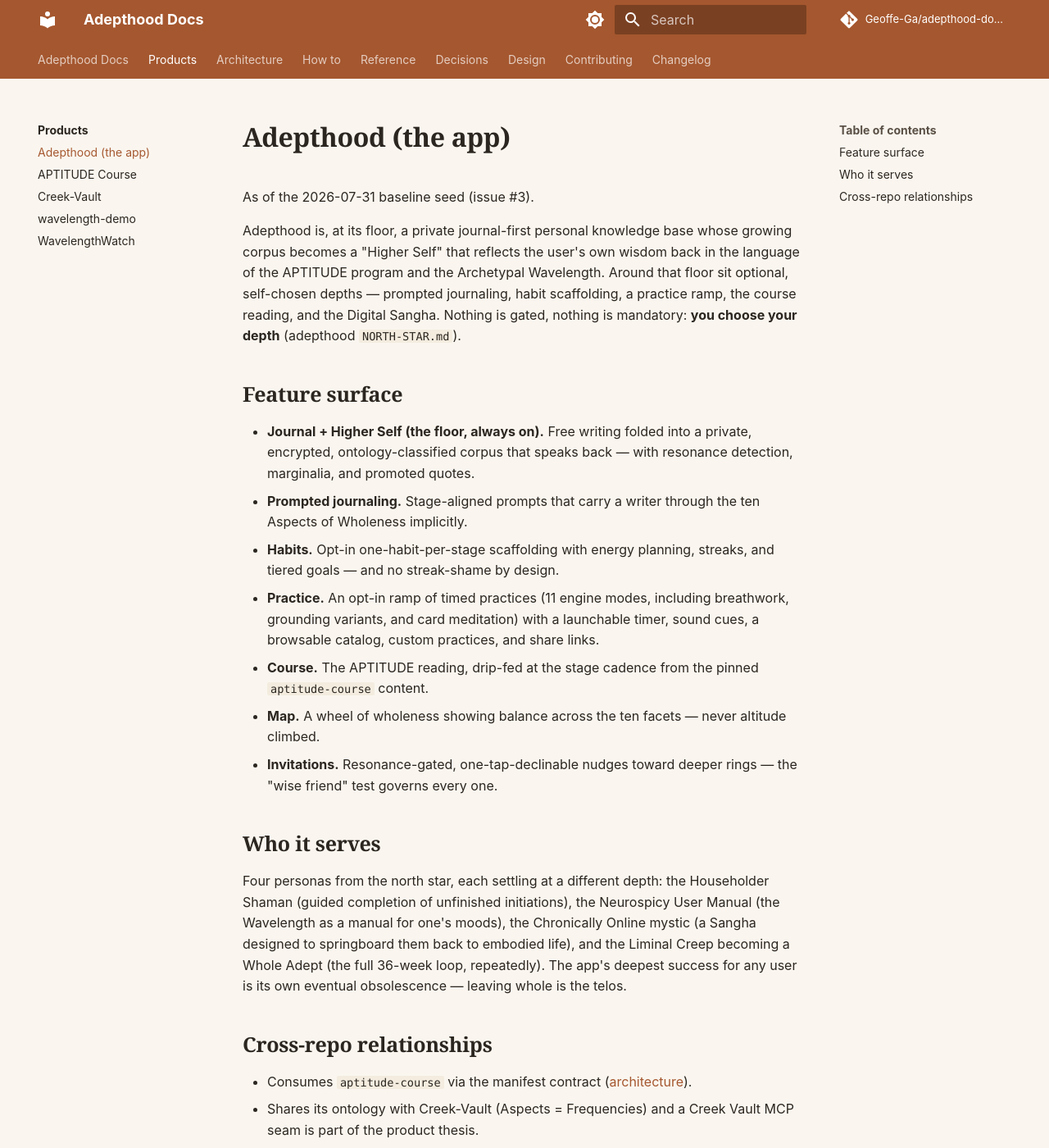
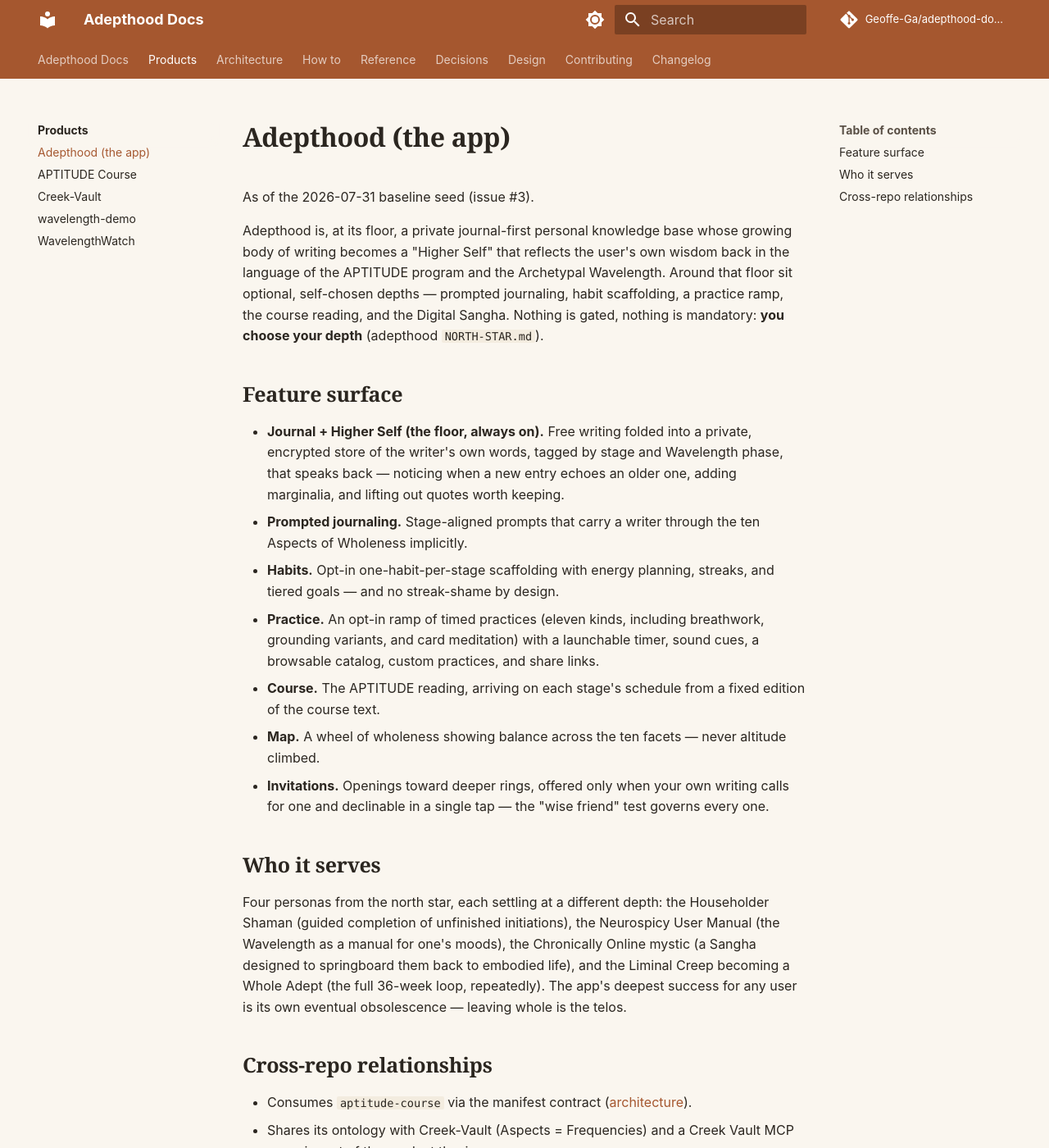
Before and after one commit to Geoffe-Ga/adepthood-docs, an MkDocs documentation site: the page built from docs/products/adepthood.md, in a window 1280 px wide and 1400 px high. Shown: the whole window at 82% size. Built offline with MkDocs 1.6.1 and Material for MkDocs 9.7.7, drawn with Linux system fonts in a browser that asks for light colours; comment, search, counter and statistics services are not loaded.

Commit message:
docs(products): speak to the reader in the APTITUDE voice on the product pages
Rewrites the product overviews so a reader meets plain words instead of
system vocabulary: "corpus", "ontology-classified", "resonance-gated",
"engine modes", "ingestors" and "pinned content" become what they mean
to the person using the app. Meaning and provenance lines are unchanged.

Closes #34
Closes #36

Co-Authored-By: Claude Fable 5.1 <noreply@anthropic.com>
Claude-Session: https://claude.ai/code/session_01QkTg7zQhs7mEHxVE6JueK2

```diff
--- a/docs/products/adepthood.md
+++ b/docs/products/adepthood.md
@@ -3,32 +3,35 @@
 As of the 2026-07-31 baseline seed (issue #3).
 
 Adepthood is, at its floor, a private journal-first personal knowledge base
-whose growing corpus becomes a "Higher Self" that reflects the user's own
-wisdom back in the language of the APTITUDE program and the Archetypal
-Wavelength. Around that floor sit optional, self-chosen depths — prompted
-journaling, habit scaffolding, a practice ramp, the course reading, and the
-Digital Sangha. Nothing is gated, nothing is mandatory: **you choose your
-depth** (adepthood `NORTH-STAR.md`).
+whose growing body of writing becomes a "Higher Self" that reflects the
+user's own wisdom back in the language of the APTITUDE program and the
+Archetypal Wavelength. Around that floor sit optional, self-chosen depths —
+prompted journaling, habit scaffolding, a practice ramp, the course reading,
+and the Digital Sangha. Nothing is gated, nothing is mandatory: **you choose
+your depth** (adepthood `NORTH-STAR.md`).
 
 ## Feature surface
 
 - **Journal + Higher Self (the floor, always on).** Free writing folded
-  into a private, encrypted, ontology-classified corpus that speaks back —
-  with resonance detection, marginalia, and promoted quotes.
+  into a private, encrypted store of the writer's own words, tagged by
+  stage and Wavelength phase, that speaks back — noticing when a new entry
+  echoes an older one, adding marginalia, and lifting out quotes worth
+  keeping.
 - **Prompted journaling.** Stage-aligned prompts that carry a writer
   through the ten Aspects of Wholeness implicitly.
 - **Habits.** Opt-in one-habit-per-stage scaffolding with energy planning,
   streaks, and tiered goals — and no streak-shame by design.
-- **Practice.** An opt-in ramp of timed practices (11 engine modes,
+- **Practice.** An opt-in ramp of timed practices (eleven kinds,
   including breathwork, grounding variants, and card meditation) with a
   launchable timer, sound cues, a browsable catalog, custom practices, and
   share links.
-- **Course.** The APTITUDE reading, drip-fed at the stage cadence from the
-  pinned `aptitude-course` content.
+- **Course.** The APTITUDE reading, arriving on each stage's schedule from
+  a fixed edition of the course text.
 - **Map.** A wheel of wholeness showing balance across the ten facets —
   never altitude climbed.
-- **Invitations.** Resonance-gated, one-tap-declinable nudges toward deeper
-  rings — the "wise friend" test governs every one.
+- **Invitations.** Openings toward deeper rings, offered only when your own
+  writing calls for one and declinable in a single tap — the "wise friend"
+  test governs every one.
 
 ## Who it serves
 
```
Also changed, not shown: docs/products/aptitude-course.md (+1 -1 lines), docs/products/creek-vault.md (+12 -9 lines), docs/products/wavelengthwatch.md (+7 -7 lines).
